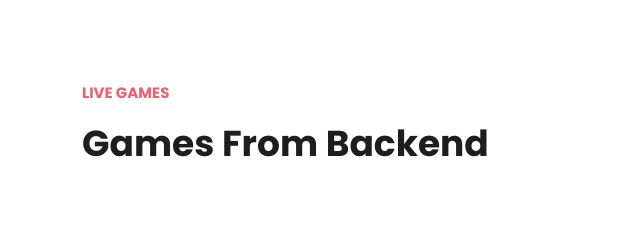
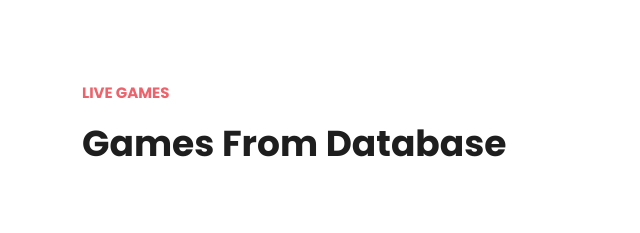
Before and after one commit to th-252/lugx-gaming, a website: page lugx-frontend/index.html in a window 1280 px wide. Shown: the part 920-1153 px from the top of the page, 0-640 px from the left. Drawn offline with nearby package versions, Linux system fonts and the light colour scheme; no server answers.

Commit message:
Update index.html

```diff
--- a/lugx-frontend/index.html
+++ b/lugx-frontend/index.html
@@ -77,7 +77,7 @@
           <div class="col-lg-12">
             <div class="section-heading">
               <h6>Live Games</h6>
-              <h2>Games from Backend</h2>
+              <h2>Games from Database</h2>
             </div>
             <div id="game-list" class="row">
               <p>Loading games...</p>
```
